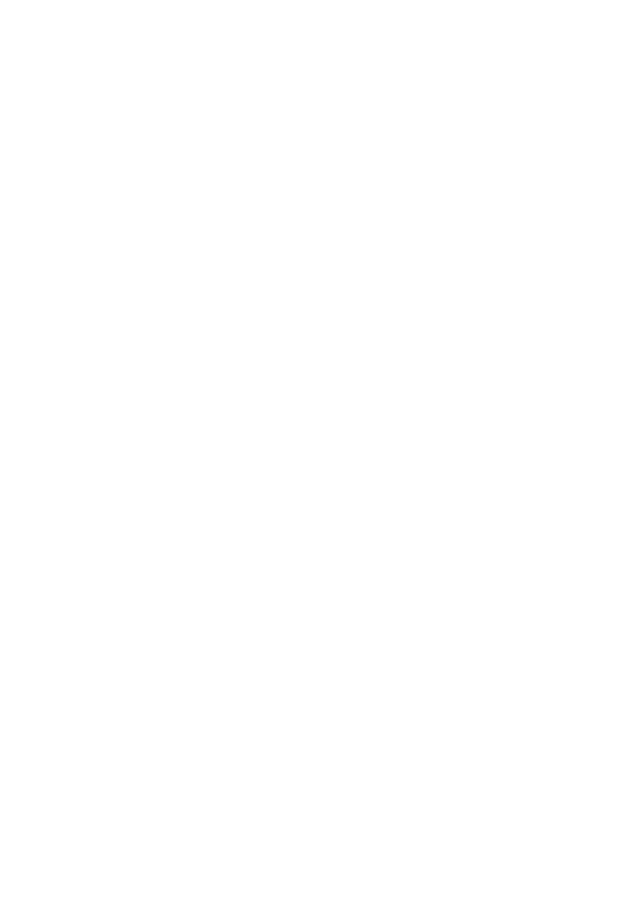
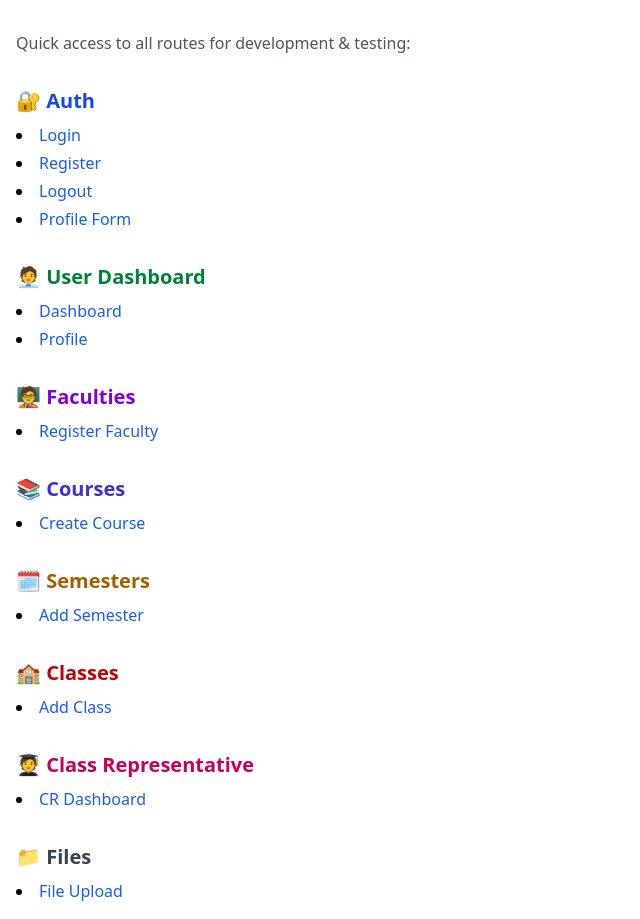
Before and after one commit to ShudarsanRegmi/ClassMgmtSysOS-, a React (Vite) app in the folder frontend-classmgmt/: page / in a window 1280 px wide. Shown: the part 153-1072 px from the top of the page, without its empty margins (0-640 px from the left). Before the commit the page ends 800 px from the top, so only its background shows below. Built offline with nearby package versions, Linux system fonts and the light colour scheme; no server answers.

Commit message:
Frontend for course registration and faculty registration was addded along with front end route pages for dev and testing

```diff
--- a/frontend-classmgmt/src/App.jsx
+++ b/frontend-classmgmt/src/App.jsx
@@ -1,5 +1,6 @@
 import React from "react";
 import { BrowserRouter as Router, Routes, Route, Link } from "react-router-dom";
+import Home from './components/Home';
 import Login from "./components/Login";
 import Register from "./components/Register";
 import ProfileForm from "./components/ProfileForm";
@@ -12,6 +13,7 @@
 import AddClass from './pages/Class/AddClass';
 import AddSemester from "./pages/Sem/AddSemester";
 import CreateFaculty from "./pages/Faculties/CreateFaculty";
+import CreateCourse from "./pages/Courses/CreateCourse";
 import {useAuth} from "./context/AuthContext";
 
 import "./App.css";
@@ -97,7 +99,7 @@
           <Route path="/login" element={<Login />} />
           <Route path="/register" element={<Register />} />
           <Route path="/profile-form" element={<ProfileForm />} />
-          <Route path="/" element={<div>Welcome to the Homepage</div>} />
+          <Route path="/" element={<Home />} />
           <Route path="/logout" element={<Logout />} />
           <Route path='/dashboard' element={<PrivateRoute>
               <Dashboard />
@@ -114,6 +116,8 @@
           <Route path="/class/add" element={<PrivateRoute><AddClass /></PrivateRoute>} />
           <Route path="/sem/add" element={<PrivateRoute><AddSemester /></PrivateRoute>} />
           <Route path="/faculties/register" element={<PrivateRoute><CreateFaculty /></PrivateRoute>} />
+          <Route path="/courses/create" element={<PrivateRoute><CreateCourse /></PrivateRoute>} />
+
         </Routes>
       </main>
     </Router>
--- /dev/null
+++ b/frontend-classmgmt/src/components/Home.jsx
@@ -0,0 +1,81 @@
+import React from 'react';
+import { Link } from 'react-router-dom';
+
+const Home = () => {
+  return (
+    <div className="space-y-8">
+      <h2 className="text-2xl font-bold text-gray-800">Welcome to the Homepage</h2>
+      <p className="text-gray-600">Quick access to all routes for development & testing:</p>
+
+      {/* 🔐 Auth Routes */}
+      <section>
+        <h3 className="text-xl font-semibold text-blue-700">🔐 Auth</h3>
+        <ul className="list-disc list-inside space-y-1 mt-2">
+          <li><Link to="/login" className="text-blue-600 hover:underline">Login</Link></li>
+          <li><Link to="/register" className="text-blue-600 hover:underline">Register</Link></li>
+          <li><Link to="/logout" className="text-blue-600 hover:underline">Logout</Link></li>
+          <li><Link to="/profile-form" className="text-blue-600 hover:underline">Profile Form</Link></li>
+        </ul>
+      </section>
+
+      {/* 🧑‍💼 Dashboard & Profile */}
+      <section>
+        <h3 className="text-xl font-semibold text-green-700">🧑‍💼 User Dashboard</h3>
+        <ul className="list-disc list-inside space-y-1 mt-2">
+          <li><Link to="/dashboard" className="text-blue-600 hover:underline">Dashboard</Link></li>
+          <li><Link to="/profile" className="text-blue-600 hover:underline">Profile</Link></li>
+        </ul>
+      </section>
+
+      {/* 🧑‍🏫 Faculty Management */}
+      <section>
+        <h3 className="text-xl font-semibold text-purple-700">🧑‍🏫 Faculties</h3>
+        <ul className="list-disc list-inside space-y-1 mt-2">
+          <li><Link to="/faculties/register" className="text-blue-600 hover:underline">Register Faculty</Link></li>
+        </ul>
+      </section>
+
+      {/* 📚 Course Management */}
+      <section>
+        <h3 className="text-xl font-semibold text-indigo-700">📚 Courses</h3>
+        <ul className="list-disc list-inside space-y-1 mt-2">
+          <li><Link to="/courses/create" className="text-blue-600 hover:underline">Create Course</Link></li>
+        </ul>
+      </section>
+
+      {/* 🗓️ Semester Management */}
+      <section>
+        <h3 className="text-xl font-semibold text-yellow-700">🗓️ Semesters</h3>
+        <ul className="list-disc list-inside space-y-1 mt-2">
+          <li><Link to="/sem/add" className="text-blue-600 hover:underline">Add Semester</Link></li>
+        </ul>
+      </section>
+
+      {/* 🏫 Class Management */}
+      <section>
+        <h3 className="text-xl font-semibold text-red-700">🏫 Classes</h3>
+        <ul className="list-disc list-inside space-y-1 mt-2">
+          <li><Link to="/class/add" className="text-blue-600 hover:underline">Add Class</Link></li>
+        </ul>
+      </section>
+
+      {/* 🧑‍🎓 CR Section */}
+      <section>
+        <h3 className="text-xl font-semibold text-pink-700">🧑‍🎓 Class Representative</h3>
+        <ul className="list-disc list-inside space-y-1 mt-2">
+          <li><Link to="/cr/dashboard" className="text-blue-600 hover:underline">CR Dashboard</Link></li>
+        </ul>
+      </section>
+
+      {/* 📁 File Management */}
+      <section>
+        <h3 className="text-xl font-semibold text-gray-700">📁 Files</h3>
+        <ul className="list-disc list-inside space-y-1 mt-2">
+          <li><Link to="/fileupload" className="text-blue-600 hover:underline">File Upload</Link></li>
+        </ul>
+      </section>
+    </div>
+  );
+};
+
+export default Home;
--- /dev/null
+++ b/frontend-classmgmt/src/pages/Courses/CreateCourse.jsx
@@ -0,0 +1,91 @@
+import React, { useState, useEffect } from 'react';
+import axios from 'axios';
+
+const CreateCourse = () => {
+  const [faculties, setFaculties] = useState([]);
+  const [formData, setFormData] = useState({
+    title: '',
+    code: '',
+    semcode: '',
+    credits: 3,
+    faculties: []
+  });
+
+  const [msg, setMsg] = useState('');
+
+  useEffect(() => {
+    axios.get('http://localhost:3001/api/admin/faculty/getFaculties')
+      .then(res => setFaculties(res.data))
+      .catch(err => console.error("Error fetching faculties", err));
+  }, []);
+
+  const handleChange = (e) => {
+    const { name, value } = e.target;
+    setFormData(prev => ({
+      ...prev,
+      [name]: value
+    }));
+  };
+
+  const handleFacultySelect = (e) => {
+    const selected = Array.from(e.target.selectedOptions, option => option.value);
+    setFormData(prev => ({ ...prev, faculties: selected }));
+  };
+
+  const handleSubmit = async (e) => {
+    e.preventDefault();
+    try {
+      await axios.post('http://localhost:3001/api/courses/create', formData);
+      setMsg("Course created successfully");
+      setFormData({ title: '', code: '', semcode: '', credits: 3, faculties: [] });
+    } catch (err) {
+      console.error(err);
+      setMsg("Failed to create course");
+    }
+  };
+
+  return (
+    <div className="max-w-md mx-auto bg-white p-6 shadow-md mt-8 rounded-md">
+      <h2 className="text-xl font-semibold text-center mb-4">Create New Course</h2>
+      {msg && <p className="text-center mb-4 text-sm">{msg}</p>}
+
+      <form onSubmit={handleSubmit} className="space-y-4">
+        <div>
+          <label className="block text-sm">Course Title</label>
+          <input type="text" name="title" value={formData.title} onChange={handleChange} className="w-full p-2 border rounded" required />
+        </div>
+
+        <div>
+          <label className="block text-sm">Course Code</label>
+          <input type="text" name="code" value={formData.code} onChange={handleChange} className="w-full p-2 border rounded" required />
+        </div>
+
+        <div>
+          <label className="block text-sm">Semester Code</label>
+          <input type="text" name="semcode" value={formData.semcode} onChange={handleChange} placeholder="e.g. SEM1" className="w-full p-2 border rounded" required />
+        </div>
+
+        <div>
+          <label className="block text-sm">Credits</label>
+          <input type="number" name="credits" value={formData.credits} onChange={handleChange} className="w-full p-2 border rounded" />
+        </div>
+
+        <div>
+          <label className="block text-sm">Assign Faculties</label>
+          <select multiple value={formData.faculties} onChange={handleFacultySelect} className="w-full p-2 border rounded">
+            {faculties.map(fac => (
+              <option key={fac._id} value={fac._id}>{fac.name}</option>
+            ))}
+          </select>
+          <small className="text-xs text-gray-500">Hold Ctrl (or Cmd) to select multiple</small>
+        </div>
+
+        <button type="submit" className="w-full bg-blue-600 text-white py-2 rounded hover:bg-blue-700">
+          Create Course
+        </button>
+      </form>
+    </div>
+  );
+};
+
+export default CreateCourse;
```
